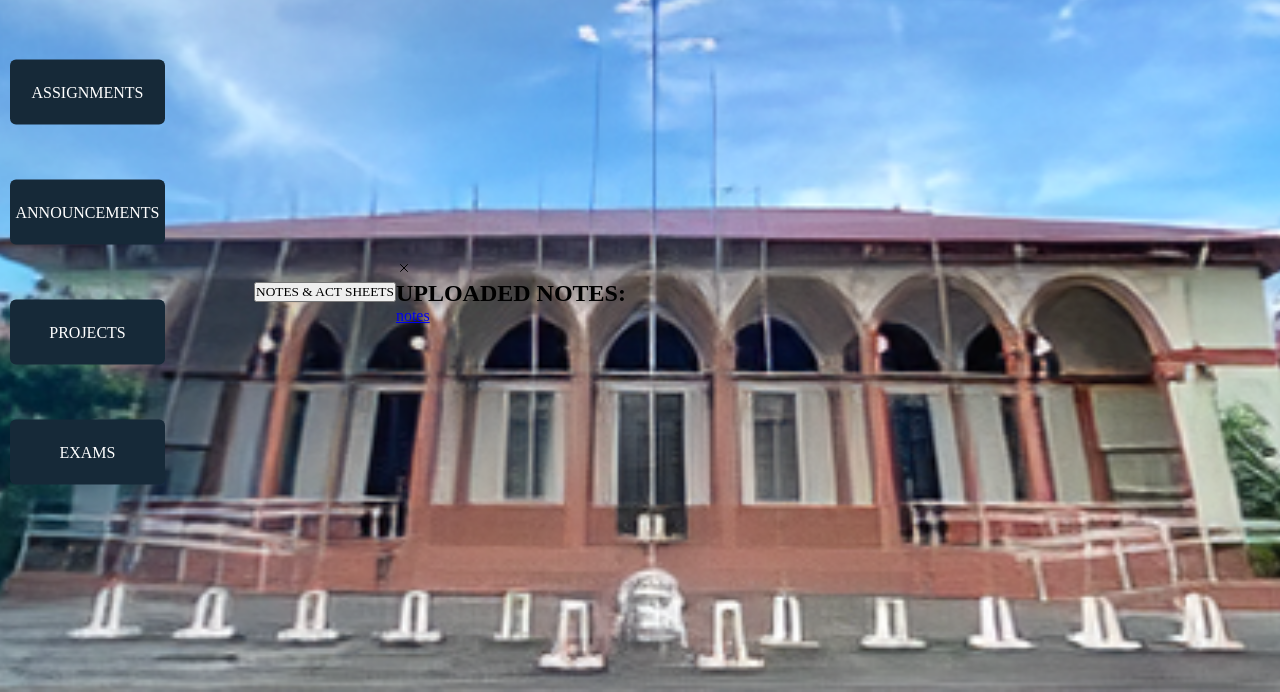
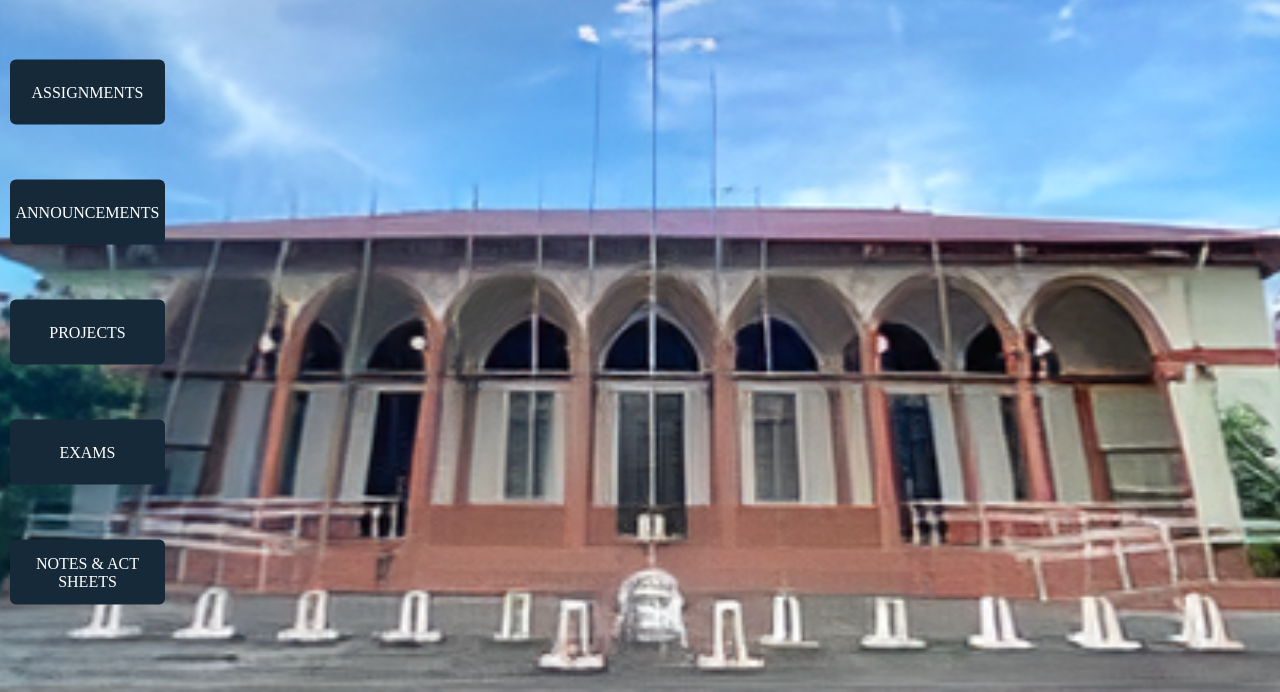
Before and after one commit to nerperz/sigmamorian, a plain HTML site: page loginforum copy.html in a window 1280 px wide. Shown: the part 108-800 px from the top of the page. Drawn offline with nearby package versions, Linux system fonts and the light colour scheme.

Commit message:
Update style.css

```diff
--- a/style.css
+++ b/style.css
@@ -611,3 +611,87 @@ img {
     margin: 0;
     padding: 0;
 }
+/*NOTES*/
+.notesbtn {
+    width: 155px;
+    height: 65px;
+    background: #162938;
+    border: none;
+    outline: none;
+    border-radius: 6px;
+    cursor: pointer;
+    font-size: 1em;
+    color: #fff;
+    font-weight: 500;
+    position: fixed;
+    top: 85%;
+    left: 10px;
+    transform: translateY(-50%);
+}
+
+.wrappernotes {
+    position: fixed;
+    top: 15%;
+    left: 250px;
+    width: 350px;
+    max-height: 400px;
+    background: transparent;
+    border: 2px solid rgba(250,250,250, .5);
+    border-radius: 20px;
+    backdrop-filter: blur(10px);
+    box-shadow: 0 0 15px rgba(0, 0, 0, 0.5);
+    display: flex;
+    flex-direction: column;
+    justify-content: flex-start;
+    align-items: center;
+    padding: 20px;
+    overflow: hidden;
+    transform: scale(0);
+    transition: transform .5s ease, height .2s ease;
+    z-index: 1000;
+}
+
+.wrappernotes.active2 {
+    max-height: 400px;
+    transform: scale(1);
+    overflow-y: auto;
+}
+
+.wrappernotes a {
+    color: #ffffff;
+    font-size: 1.5em;
+    margin: 10px 0;
+    text-align: left;
+    width: 100%;
+    cursor: pointer;
+}
+
+.icon-closenotes {
+    position:absolute;
+    top: 0;
+    right: 0;
+    width: 45px;
+    height: 45px;
+    background: #162938;
+    font-size: 2em;
+    color: #fff;
+    display: flex;
+    justify-content: center;
+    align-items: center;
+    border-bottom-left-radius: 20px;
+    cursor: pointer;
+    z-index: 1;
+}
+
+.wrappernotes::-webkit-scrollbar {
+    width: 8px;
+}
+
+.wrappernotes::-webkit-scrollbar-thumb {
+    background-color: rgba(255, 255, 255, 0.5);
+    border-radius: 10px;
+}
+
+.wrappernotes::-webkit-scrollbar-thumb:hover {
+    background-color: rgba(255, 255, 255, 0.7);
+}
```
